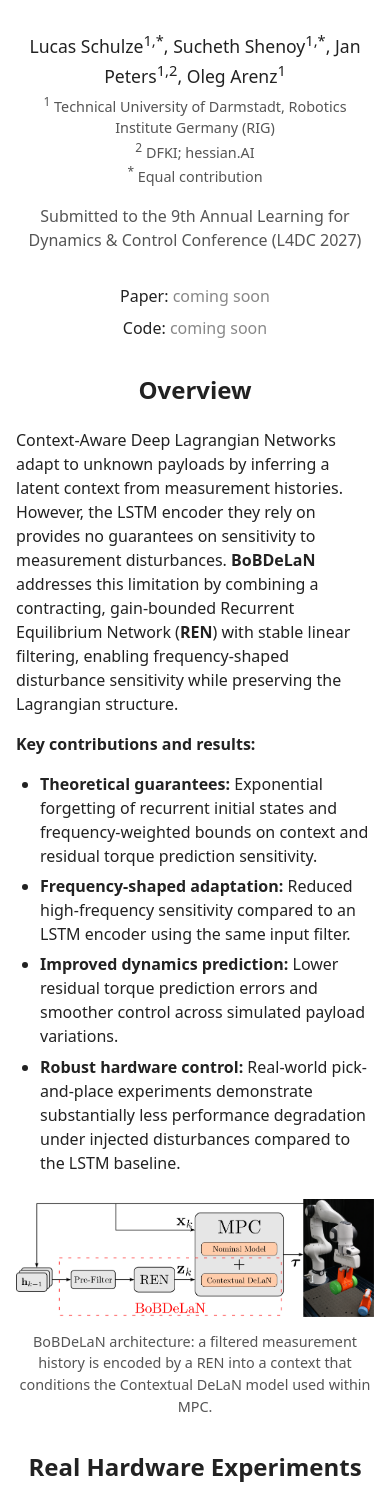
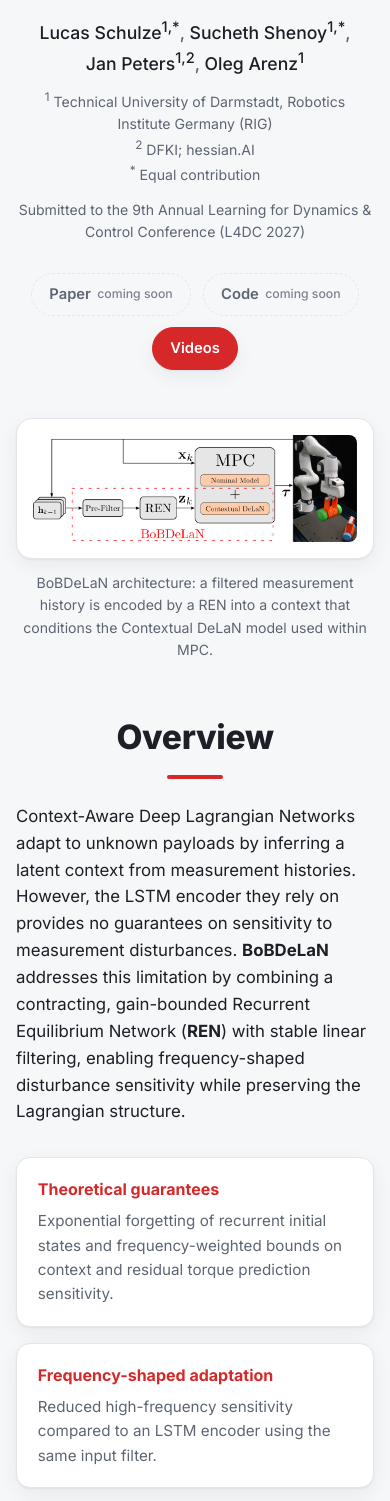
Before and after one commit to Schulze18/bobdelan_website, a plain HTML site: page index.html in a window 390 px wide. Shown: the part 270-1771 px from the top of the page. Drawn offline with Linux system fonts and the light colour scheme.

Commit message:
- update website style

```diff
--- a/index.html
+++ b/index.html
@@ -5,79 +5,153 @@
 <meta name="viewport" content="width=device-width, initial-scale=1">
 <title>BoBDeLaN</title>
 <link rel="icon" href="./static/images/Robot_arm_icon.svg">
+<link rel="preconnect" href="https://fonts.googleapis.com">
+<link rel="preconnect" href="https://fonts.gstatic.com" crossorigin>
+<link href="https://fonts.googleapis.com/css2?family=Inter:wght@400;500;600;700;800&display=swap" rel="stylesheet">
 <style>
-  body { font-family: system-ui, sans-serif; max-width: 42rem; margin: 4rem auto; padding: 0 1rem; line-height: 1.5; text-align: center; color: #222; }
-  h1 { font-size: 1.8rem; }
-  .venue { color: #555; margin-bottom: 2rem; }
-  ul { list-style: none; padding: 0; }
-  li { margin: .5rem 0; }
-  .soon { color: #888; }
-  .authors { font-size: 1.1rem; margin: 1rem 0 .2rem; }
-  .note { color: #555; font-size: .9rem; margin: 0 0 1rem; }
-  .overview { text-align: left; margin-top: 2rem; }
-  .overview ul { list-style: disc; padding-left: 1.5rem; }
-  .overview li { margin: .4rem 0; }
-  .overview figure { margin: 1.5rem 0; text-align: center; }
-  .overview img { max-width: 100%; height: auto; }
-  .overview figcaption { color: #555; font-size: .9rem; margin-top: .5rem; }
-  .videos { margin-top: 2rem; }
-  .video { margin: 1.5rem 0; }
-  .overview h2, .videos h2 { text-align: center; }
-  .video h3 { font-size: 1rem; margin: 0 0 .5rem; text-align: left; }
-  .video .desc { text-align: left; color: #444; font-size: .95rem; margin: 0 0 .75rem; }
-  .frame { position: relative; padding-bottom: 56.25%; height: 0; }
+  :root {
+    --bg: #f6f7f9; --surface: #ffffff; --text: #1c1f26; --muted: #5d6573;
+    --border: #e3e6eb; --accent: #d62828; --accent-soft: #fdecec;
+    --shadow: 0 1px 2px rgba(16,24,40,.05), 0 6px 20px rgba(16,24,40,.06);
+  }
+  @media (prefers-color-scheme: dark) {
+    :root {
+      --bg: #101216; --surface: #181b21; --text: #eceef2; --muted: #9aa3b2;
+      --border: #272b33; --accent: #ff5a5a; --accent-soft: #2a1819;
+      --shadow: 0 1px 2px rgba(0,0,0,.4), 0 6px 20px rgba(0,0,0,.35);
+    }
+  }
+  * { box-sizing: border-box; }
+  html { scroll-behavior: smooth; scroll-padding-top: 4rem; }
+  body { margin: 0; background: var(--bg); color: var(--text); font-family: Inter, system-ui, sans-serif; line-height: 1.6; }
+  .wrap { max-width: 62rem; margin: 0 auto; padding: 0 1rem; }
+  a { color: var(--accent); }
+
+  nav { position: sticky; top: 0; z-index: 10; background: color-mix(in srgb, var(--bg) 85%, transparent); backdrop-filter: blur(8px); border-bottom: 1px solid var(--border); }
+  nav .wrap { display: flex; gap: 1.5rem; align-items: center; height: 3rem; }
+  nav .brand { font-weight: 700; margin-right: auto; color: var(--text); text-decoration: none; }
+  nav a.link { color: var(--muted); text-decoration: none; font-size: .9rem; font-weight: 500; }
+  nav a.link:hover { color: var(--accent); }
+
+  header { text-align: center; padding: 3.5rem 0 2rem; }
+  .badge { display: inline-block; background: var(--accent-soft); color: var(--accent); font-size: .8rem; font-weight: 600; padding: .3rem .8rem; border-radius: 999px; margin-bottom: 1.2rem; }
+  h1 { font-size: clamp(1.7rem, 4.5vw, 2.7rem); line-height: 1.2; font-weight: 800; letter-spacing: -.02em; margin: 0 auto 1.4rem; max-width: 52rem; }
+  h1 .name { color: var(--accent); }
+  .authors { font-size: 1.1rem; font-weight: 500; margin: 0 0 .6rem; }
+  .authors span { white-space: nowrap; }
+  .authors .sep { color: var(--muted); }
+  .affil { color: var(--muted); font-size: .88rem; margin: 0; }
+  .affil span { display: inline-block; margin: 0 .6rem; }
+
+  .buttons { display: flex; flex-wrap: wrap; gap: .7rem; justify-content: center; margin-top: 1.8rem; }
+  .btn { display: inline-flex; align-items: center; gap: .4rem; padding: .55rem 1.1rem; border-radius: 999px; font-size: .92rem; font-weight: 600; text-decoration: none; border: 1px solid var(--border); background: var(--surface); color: var(--text); box-shadow: var(--shadow); }
+  .btn.primary { background: var(--accent); border-color: var(--accent); color: #fff; }
+  .btn.disabled { color: var(--muted); box-shadow: none; cursor: default; background: transparent; border-style: dashed; }
+  .btn small { font-weight: 500; opacity: .8; }
+
+  .hero { margin: 1rem 0 0; }
+  .card-surface, .hero .frame-card { background: var(--surface); border: 1px solid var(--border); border-radius: 16px; box-shadow: var(--shadow); }
+  .hero .frame-card { padding: 1rem; }
+  .hero img { display: block; width: 100%; height: auto; border-radius: 8px; }
+  .hero figcaption { color: var(--muted); font-size: .88rem; text-align: center; margin-top: .8rem; }
+  @media (prefers-color-scheme: dark) { .hero .frame-card { background: #fff; } .hero figcaption { color: #5d6573; } }
+
+  section { padding: 3rem 0 .5rem; }
+  h2 { text-align: center; font-size: 2.1rem; font-weight: 800; letter-spacing: -.01em; margin: 0 0 1.5rem; }
+  h2::after { content: ""; display: block; width: 3.5rem; height: 4px; background: var(--accent); border-radius: 2px; margin: .7rem auto 0; }
+  .lead { max-width: 46rem; margin: 0 auto 2rem; font-size: 1.05rem; color: var(--text); }
+  .cards { display: grid; grid-template-columns: repeat(2, 1fr); gap: 1rem; }
+  .card { background: var(--surface); border: 1px solid var(--border); border-radius: 14px; padding: 1.2rem 1.3rem; box-shadow: var(--shadow); }
+  .card h3 { margin: 0 0 .4rem; font-size: 1rem; color: var(--accent); }
+  .card p { margin: 0; font-size: .95rem; color: var(--muted); }
+
+  .video-grid { display: grid; grid-template-columns: 1fr; gap: 1.5rem; }
+  .video { background: var(--surface); border: 1px solid var(--border); border-radius: 14px; padding: 1.1rem; box-shadow: var(--shadow); display: flex; flex-direction: column; }
+  .video h3 { font-size: 1.15rem; margin: 0 0 .4rem; text-align: left; }
+  .video .desc { text-align: left; color: var(--muted); font-size: .98rem; margin: 0 0 1rem; flex: 1; }
+  .frame { position: relative; padding-bottom: 56.25%; height: 0; border-radius: 8px; overflow: hidden; background: #000; }
   .frame iframe { position: absolute; inset: 0; width: 100%; height: 100%; border: 0; }
+
+  footer { text-align: center; color: var(--muted); font-size: .9rem; padding: 3rem 0 3rem; }
+
+  @media (max-width: 720px) {
+    .cards { grid-template-columns: 1fr; }
+    header { padding-top: 2.2rem; }
+    nav .link { display: none; }
+  }
 </style>
 </head>
 <body>
-  <h1>BoBDeLaN: Bounded-Bandwidth Context Adaptation for Deep Lagrangian Robot Control</h1>
-  <p class="authors">Lucas Schulze<sup>1,*</sup>, Sucheth Shenoy<sup>1,*</sup>, Jan Peters<sup>1,2</sup>, Oleg Arenz<sup>1</sup></p>
-  <p class="note"><sup>1</sup> Technical University of Darmstadt, Robotics Institute Germany (RIG)<br>
-  <sup>2</sup> DFKI; hessian.AI<br>
-  <sup>*</sup> Equal contribution</p>
-  <p class="venue">Submitted to the 9th Annual Learning for Dynamics &amp; Control Conference (L4DC 2027)</p>
-  <ul>
-    <li>Paper: <span class="soon">coming soon</span></li>
-    <li>Code: <span class="soon">coming soon</span></li>
-  </ul>
-  <section class="overview" id="overview">
-    <h2>Overview</h2>
-    <p>Context-Aware Deep Lagrangian Networks adapt to unknown payloads by inferring a latent context from measurement histories. However, the LSTM encoder they rely on provides no guarantees on sensitivity to measurement disturbances. <strong>BoBDeLaN</strong> addresses this limitation by combining a contracting, gain-bounded Recurrent Equilibrium Network (<strong>REN</strong>) with stable linear filtering, enabling frequency-shaped disturbance sensitivity while preserving the Lagrangian structure.</p>
-    <p><strong>Key contributions and results:</strong></p>
-    <ul>
-      <li><strong>Theoretical guarantees:</strong> Exponential forgetting of recurrent initial states and frequency-weighted bounds on context and residual torque prediction sensitivity.</li>
-      <li><strong>Frequency-shaped adaptation:</strong> Reduced high-frequency sensitivity compared to an LSTM encoder using the same input filter.</li>
-      <li><strong>Improved dynamics prediction:</strong> Lower residual torque prediction errors and smoother control across simulated payload variations.</li>
-      <li><strong>Robust hardware control:</strong> Real-world pick-and-place experiments demonstrate substantially less performance degradation under injected disturbances compared to the LSTM baseline.</li>
-    </ul>
-    <figure>
+  <nav>
+    <div class="wrap">
+      <a class="brand" href="#top">BoBDeLaN</a>
+      <a class="link" href="#overview">Overview</a>
+      <a class="link" href="#experiments">Experiments</a>
+    </div>
+  </nav>
+
+  <div class="wrap" id="top">
+    <header>
+      <span class="badge">L4DC 2027 &middot; Submitted</span>
+      <h1><span class="name">BoBDeLaN:</span> Bounded-Bandwidth Context Adaptation for Deep Lagrangian Robot Control</h1>
+      <p class="authors"><span>Lucas Schulze<sup>1,*</sup></span><span class="sep">,</span> <span>Sucheth Shenoy<sup>1,*</sup></span><span class="sep">,</span> <span>Jan Peters<sup>1,2</sup></span><span class="sep">,</span> <span>Oleg Arenz<sup>1</sup></span></p>
+      <p class="affil"><span><sup>1</sup> Technical University of Darmstadt, Robotics Institute Germany (RIG)</span><span><sup>2</sup> DFKI; hessian.AI</span></p>
+      <p class="affil"><span><sup>*</sup> Equal contribution</span></p>
+      <p class="affil" style="margin-top:.8rem">Submitted to the 9th Annual Learning for Dynamics &amp; Control Conference (L4DC 2027)</p>
+      <div class="buttons">
+        <span class="btn disabled">Paper <small>coming soon</small></span>
+        <span class="btn disabled">Code <small>coming soon</small></span>
+        <a class="btn primary" href="#experiments">Videos</a>
+      </div>
+    </header>
+
+    <figure class="hero">
+      <div class="frame-card">
         <img src="./static/images/bobdelan_cadelac_architecture.png" alt="BoBDeLaN architecture: measurement history, pre-filter, REN encoder, and context passed to an MPC with nominal model and Contextual DeLaN, controlling a Franka robot arm">
+      </div>
       <figcaption>BoBDeLaN architecture: a filtered measurement history is encoded by a REN into a context that conditions the Contextual DeLaN model used within MPC.</figcaption>
     </figure>
+
+    <section id="overview">
+      <h2>Overview</h2>
+      <p class="lead">Context-Aware Deep Lagrangian Networks adapt to unknown payloads by inferring a latent context from measurement histories. However, the LSTM encoder they rely on provides no guarantees on sensitivity to measurement disturbances. <strong>BoBDeLaN</strong> addresses this limitation by combining a contracting, gain-bounded Recurrent Equilibrium Network (<strong>REN</strong>) with stable linear filtering, enabling frequency-shaped disturbance sensitivity while preserving the Lagrangian structure.</p>
+      <div class="cards">
+        <div class="card"><h3>Theoretical guarantees</h3><p>Exponential forgetting of recurrent initial states and frequency-weighted bounds on context and residual torque prediction sensitivity.</p></div>
+        <div class="card"><h3>Frequency-shaped adaptation</h3><p>Reduced high-frequency sensitivity compared to an LSTM encoder using the same input filter.</p></div>
+        <div class="card"><h3>Improved dynamics prediction</h3><p>Lower residual torque prediction errors and smoother control across simulated payload variations.</p></div>
+        <div class="card"><h3>Robust hardware control</h3><p>Real-world pick-and-place experiments demonstrate substantially less performance degradation under injected disturbances compared to the LSTM baseline.</p></div>
+      </div>
     </section>
-  <section class="videos" id="videos">
+
+    <section id="experiments">
       <h2>Real Hardware Experiments</h2>
-    <div class="video">
+      <div class="video-grid">
+      <article class="video">
         <h3>Adaptive Control with Changing Payloads</h3>
         <p class="desc">We compare nominal MPC, CaDeLaC with an LSTM encoder, and CaDeLaC with BoBDeLaN on a real Franka Panda performing a pick-and-place task with changing payloads. Both learned controllers improve dynamics prediction, while BoBDeLaN achieves smoother motion and lower residual torque prediction errors.</p>
         <div class="frame"><iframe src="https://www.youtube.com/embed/60jX0-HgNZk" title="Adaptive Control with Changing Payloads" loading="lazy" allowfullscreen></iframe></div>
-    </div>
-    <div class="video">
+      </article>
+      <article class="video">
         <h3>Adaptive Control with Changing Payloads under Disturbances</h3>
         <p class="desc">We repeat the experiment with injected 5 Hz and 10 Hz disturbances in the encoder's torque measurements. While the CaDeLaC LSTM exhibits substantially degraded tracking and oscillatory motion, BoBDeLaN maintains smoother and more robust control.</p>
         <div class="frame"><iframe src="https://www.youtube.com/embed/bqXlafW6awc" title="Adaptive Control with Changing Payloads under Disturbances" loading="lazy" allowfullscreen></iframe></div>
-    </div>
-    <div class="video">
+      </article>
+      <article class="video">
         <h3>CaDeLaC BoBDeLaN: With and Without Disturbances</h3>
         <p class="desc">We compare BoBDeLaN with and without injected measurement disturbances. Its gain-bounded recurrent encoder and low-pass filtering limit the effect of disturbances, resulting in only small degradation in tracking and motion smoothness.</p>
         <div class="frame"><iframe src="https://www.youtube.com/embed/Iz4FGWwXgJA" title="BoBDeLaN: With and Without Disturbances" loading="lazy" allowfullscreen></iframe></div>
-    </div>
-    <div class="video">
+      </article>
+      <article class="video">
         <h3>CaDeLaC LSTM: With and Without Disturbances</h3>
         <p class="desc">We compare the original CaDeLaC LSTM with and without the same injected disturbances. Despite using identical input filtering, the LSTM encoder exhibits substantially increased sensitivity, leading to larger tracking errors and more oscillatory motion.</p>
         <div class="frame"><iframe src="https://www.youtube.com/embed/HlkrY1fL8bs" title="CaDeLaC (LSTM): With and Without Disturbances" loading="lazy" allowfullscreen></iframe></div>
+      </article>
       </div>
     </section>
-  <p class="soon"><em>The answer, my friend, is blowin' in the wind... until we release the code.</em></p>
+
+    <footer>
+      <em>The answer, my friend, is blowin' in the wind... until we release the code.</em>
+    </footer>
+  </div>
 </body>
 </html>
```
Also changed, not shown: 1 other file. Lines whose indentation alone changed are shown as unchanged.
